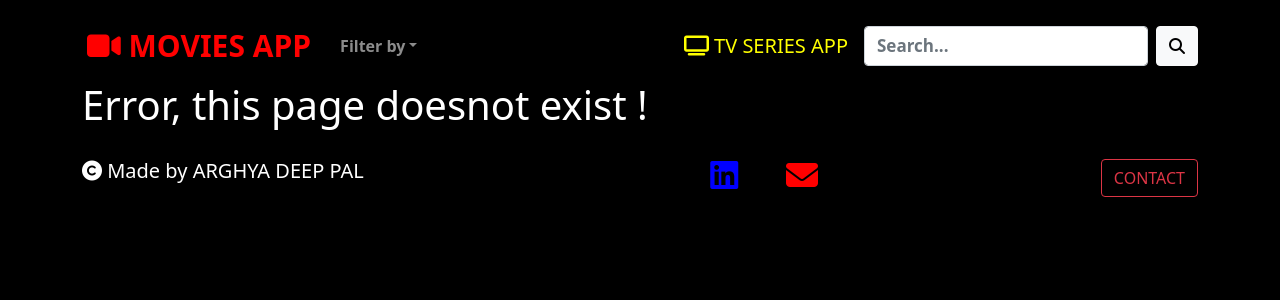
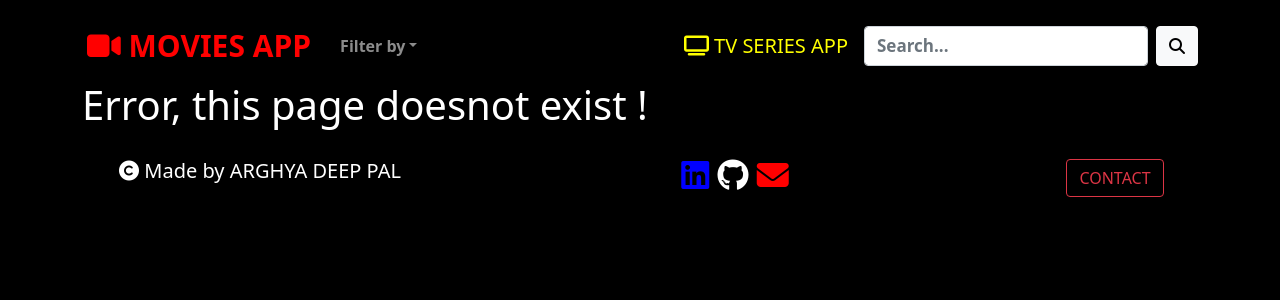
Before and after one commit to Arghyadeep7/Movies-App, a React (Create React App) app: page /error in a window 1280 px wide. Shown: the top 300 px of the page. Built offline with nearby package versions, Linux system fonts and the light colour scheme.

Commit message:
Footer CSS Updated

```diff
--- a/src/components/Footer.js
+++ b/src/components/Footer.js
@@ -5,15 +5,15 @@ import Button from 'react-bootstrap/Button';
 const Footer = () => {
   return (
     <Row style={{marginTop:"20px", marginBottom:"20px"}}>
-        <Col sm={7} lg={4} style={{display:'flex', justifyContent: 'flex-start', marginTop:'10px'}}>
+        <Col sm={8} md={7} lg={4} style={{display:'flex', justifyContent: 'center', marginTop:'10px'}}>
             <h5><i className="fas fa-copyright" />&nbsp;Made by ARGHYA DEEP PAL</h5>
         </Col>
-        <Col sm={5} lg={4} style={{display:'flex', justifyContent: 'flex-end', marginTop:'10px'}}>
+        <Col sm={4} md={5} lg={6} style={{display:'flex', justifyContent: 'center', marginTop:'10px'}}>
           <a href="https://www.linkedin.com/in/arghya-deep-pal7/" style={{color:'blue', textDecoration: 'none'}} target="_blank"><i class="fab fa-linkedin fa-2x"></i>&nbsp;&nbsp;</a>
-          <a href="https://github.com/Arghyadeep7" style={{color:'black', textDecoration: 'none'}} target="_blank"><i class="fab fa-github fa-2x"></i>&nbsp;&nbsp;</a>
+          <a href="https://github.com/Arghyadeep7" style={{color:'white', textDecoration: 'none'}} target="_blank"><i class="fab fa-github fa-2x"></i>&nbsp;&nbsp;</a>
           <a href="mailto:ronipal07@gmail.com" style={{color:'red', textDecoration: 'none'}} target="_blank"><i class="fas fa-envelope fa-2x"></i></a>
         </Col>
-        <Col lg={4} style={{display:'flex', justifyContent: 'flex-end', marginTop:'10px'}}>
+        <Col lg={2} style={{display:'flex', justifyContent: 'center', marginTop:'10px'}}>
           <Button variant="outline-danger" href="mailto:ronipal07@gmail.com" target="_blank">CONTACT</Button>
         </Col>
     </Row>
```
